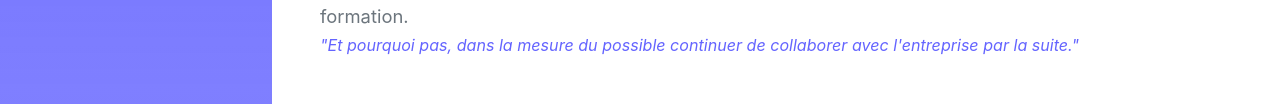
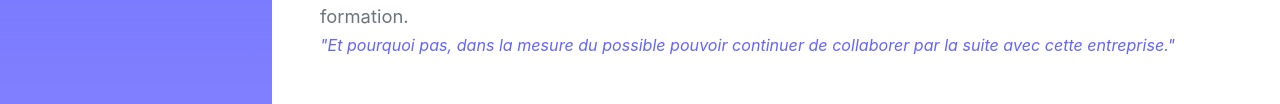
Before and after one commit to Phunder-off/Mon-Cv, a plain HTML site: page index.html in a window 1280 px wide. Shown: the part 598-702 px from the top of the page. Drawn offline with nearby package versions, Linux system fonts and the light colour scheme; a web font is replaced by a local one.

Commit message:
Update index.html

```diff
--- a/index.html
+++ b/index.html
@@ -59,7 +59,7 @@
 						Afpa à Calais, cette derniere s'achevera en décembre prochain. En conséquence, Je suis a la recherche une entreprise pour effectuer un stage, afin de pouvoir valider les compétences que
 						j'ai acquises pendant cette période de formation.
 						<br />
-						<span class="fst-italic small text-primary">"Et pourquoi pas, dans la mesure du possible continuer de collaborer avec l'entreprise par la suite."</span>
+						<span class="fst-italic small text-primary">"Et pourquoi pas, dans la mesure du possible pouvoir continuer de collaborer par la suite avec cette entreprise."</span>
 					</p>
 					<div class="social-icons">
 						<a class="social-icon" href="https://www.linkedin.com/in/emmanuel-caron-a58206226/"><i class="fab fa-linkedin-in"></i></a>
```
